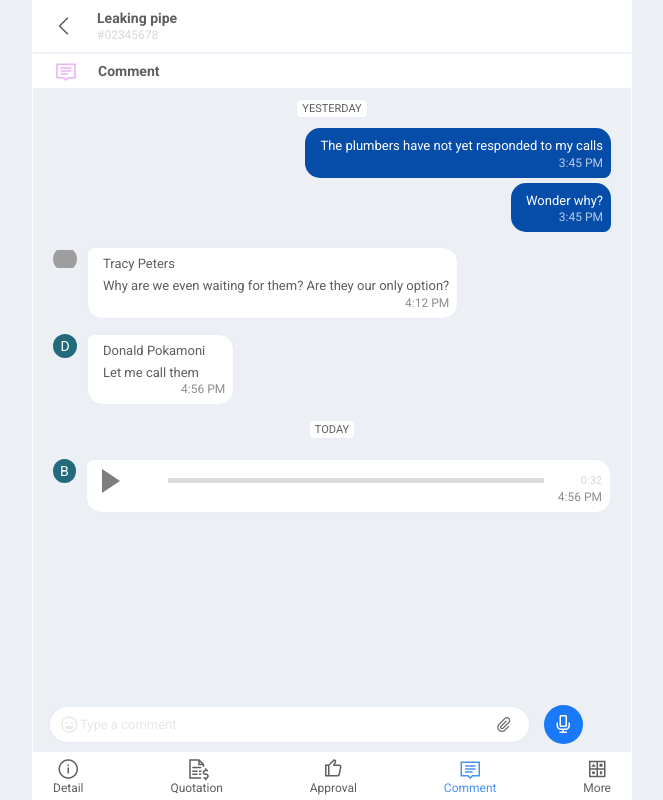
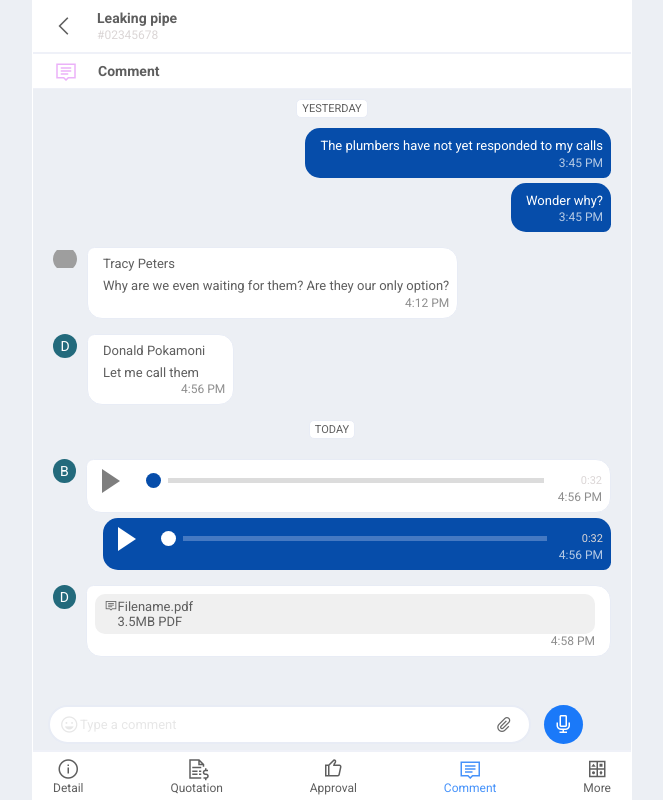
Before and after one commit to TheDrizzyWay/sysserve, an Angular app: page /comment in a window 1280 px wide. Shown: the whole page, without its empty margins (308-971 px from the left). Built offline with nearby package versions, Linux system fonts and the light colour scheme; grey boxes are pictures that could not be loaded.

Commit message:
add file wrapper

```diff
--- a/src/app/comment/comment.component.css
+++ b/src/app/comment/comment.component.css
@@ -24,6 +24,8 @@
 .history {
   padding: 0 20px;
   width: 100%;
+  max-height: calc(100% - 85px);
+  overflow-y: auto;
 }
 
 .history-sent {
@@ -148,7 +150,8 @@
   position: absolute;
   top: 0;
   left: 0px;
-  background: blue;
+  background: var(--white);
+  opacity: 0.7;
   content: "";
   height: 2.5rem;
   width: 0.7rem;
@@ -158,7 +161,8 @@
   position: absolute;
   top: 0;
   right: 1rem;
-  background: blue;
+  background: var(--white);
+  opacity: 0.7;
   content: "";
   height: 2.5rem;
   width: 0.7rem;
@@ -168,17 +172,70 @@
   transform: scale(1.1);
 }
 
-.audio-player .audio-progress {
+.audio-player .audio-duration {
   flex-basis: 75%;
   background-color: #DCDCDC;
   height: 5px;
   align-self: center;
+  position: relative;
+}
+
+.audio-player .audio-progress {
+  width: 1.5rem;
+  height: 1.5rem;
+  position: absolute;
+  left: -6%;
+  background-color: var(--primary-color);
+  border-radius: 50%;
+  margin-top: -5px;
 }
 
 .audio-player .audio-time {
   align-self: center;
   color: #dbd6d6;
   font-size: 1.1rem;
+}
+
+.history-sent.audio-wrapper {
+  max-width: 91%;
+}
+
+.history-sent .audio-duration {
+  background-color: #4579C2;
+}
+
+.history-sent .audio-progress {
+  background-color: var(--white);
+}
+
+.history-sent .play {
+  border: 12px solid var(--primary-color);
+  border-left: 18px solid var(--white);
+}
+
+.history-received.is-playing {
+  background-color: var(--primary-color);
+  color: var(--white);
+}
+
+.history-received.is-playing .audio-duration {
+  background-color: #4579C2;
+}
+
+.history-received.is-playing .audio-progress {
+  background-color: var(--white);
+}
+
+.history-received__file {
+  width: 100%;
+  padding: 8px 15px 8px 8px;
+  max-width: unset;
+}
+
+.file-wrapper {
+  background-color: #F0F0F0;
+  border-radius: 10px;
+  padding: 5px 10px;
 }
 
 .message-box {
--- a/src/app/comment/comment.component.html
+++ b/src/app/comment/comment.component.html
@@ -42,17 +42,49 @@
     <div class="history-date">Today</div>
     <div class="history-received-wrapper flex-row">
       <div class="user-img">B</div>
-      <div class="history-received audio-wrapper flex-column">
+      <div class="history-received audio-wrapper flex-column" [ngClass]="{'is-playing': playing}">
         <div class="audio-player">
           <div class="controls flex-row">
             <div class="toggle-play play" (click)="play()" #playPause></div>
-            <div class="audio-progress"></div>
+            <div class="audio-duration">
+              <div class="audio-progress"></div>
+            </div>
             <p class="audio-time">0:32</p>
           </div>
         </div>
         <p class="time">4:56 PM</p>
       </div>
     </div>
+
+    <div class="history-sent audio-wrapper flex-column" [ngClass]="{'is-playing': !playing}">
+      <div class="audio-player">
+        <div class="controls flex-row">
+          <div class="toggle-play play" (click)="play()" #playPause></div>
+          <div class="audio-duration">
+            <div class="audio-progress"></div>
+          </div>
+          <p class="audio-time">0:32</p>
+        </div>
+      </div>
+      <p class="time">4:56 PM</p>
+    </div>
+
+    <div class="history-received-wrapper flex-row">
+      <div class="user-img">D</div>
+      <div class="history-received history-received__file flex-column">
+        <div class="file-wrapper">
+          <div class="file-meta flex-row">
+            <i class="las la-comment"></i>
+            <div class="file-meta__info">
+              <p class="name">Filename.pdf</p>
+              <p class="extension">3.5MB PDF</p>
+            </div>
+          </div>
+        </div>
+        <p class="time">4:58 PM</p>
+      </div>
+    </div>
+
   </div>
 
   <div class="comments">
--- a/src/app/comment/comment.component.ts
+++ b/src/app/comment/comment.component.ts
@@ -7,10 +7,13 @@ import { Component, ElementRef, OnInit, ViewChild } from '@angular/core';
 })
 export class CommentComponent implements OnInit {
   textBox: HTMLTextAreaElement;
+  playing: boolean;
 
   @ViewChild('playPause') playBtn: ElementRef<HTMLDivElement>;
 
-  constructor() { }
+  constructor() {
+    this.playing = false;
+  }
 
   ngOnInit(): void {
     this.setTextAreaHeight()
@@ -35,9 +38,11 @@ export class CommentComponent implements OnInit {
     if (this.playBtn.nativeElement.classList.contains('play')) {
       this.playBtn.nativeElement.classList.remove('play');
       this.playBtn.nativeElement.classList.add('pause');
+      this.playing = true;
     } else {
       this.playBtn.nativeElement.classList.remove('pause');
       this.playBtn.nativeElement.classList.add('play');
+      this.playing = false;
     }
   }
 
```
